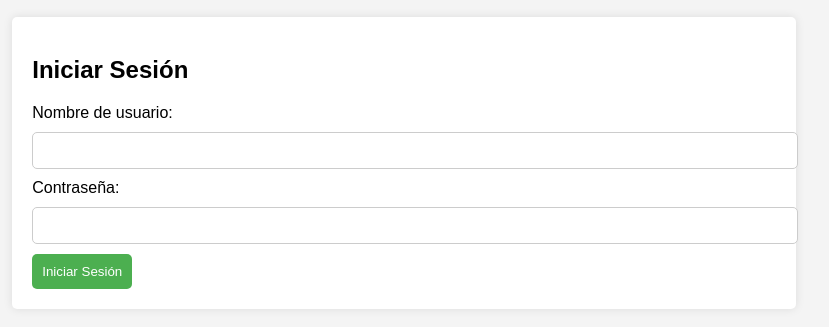
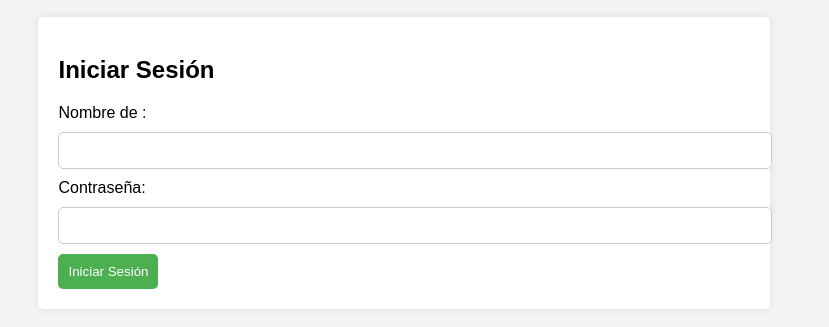
Before and after one commit to Vicengomez06/Proyecto-Don-galleto, a plain HTML site: page N.html in a window 1280 px wide. Shown: the part 237-564 px from the top of the page, without its empty margins (236-1065 px from the left). Drawn offline with Linux system fonts and the light colour scheme.

Commit message:
Update N.html

```diff
--- a/N.html
+++ b/N.html
@@ -47,7 +47,7 @@
     <div class="login-container">
         <h2>Iniciar Sesión</h2>
         <form action="/login" method="post">
-            <label for="username">Nombre de usuario:</label>
+            <label for="username">Nombre de :</label>
             <input type="text" id="username" name="username" required>
 
             <label for="password">Contraseña:</label>
```
